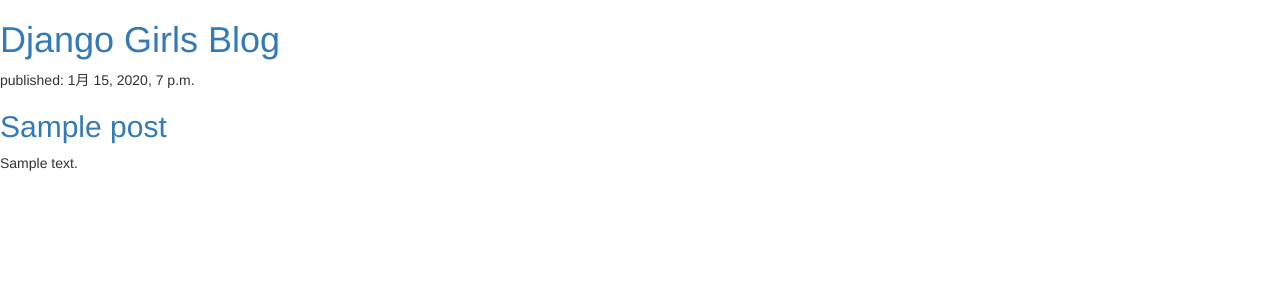
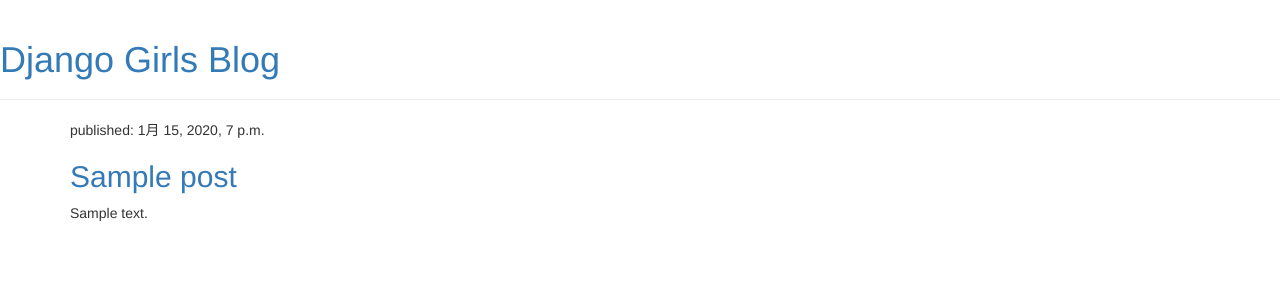
Before and after one commit to candy12t/DjangoGirls, a Django app: template blog/templates/blog/post_list.html in a window 1280 px wide. Shown: the top 300 px of the page. Run offline with Django 3.2, Linux system fonts and the light colour scheme; the template is opened without the code that fills it: values that come from a table or form of the project are taken from there, others are empty; tables that the repository leaves empty hold one stand-in row (values such as "Sample post"); some libraries are stand-ins or nearby versions.

Commit message:
google font読み込み, class

```diff
--- a/blog/templates/blog/post_list.html
+++ b/blog/templates/blog/post_list.html
@@ -10,20 +10,31 @@
     <link rel="stylesheet" href="//maxcdn.bootstrapcdn.com/bootstrap/3.2.0/css/bootstrap.min.css">
     <link rel="stylesheet" href="//maxcdn.bootstrapcdn.com/bootstrap/3.2.0/css/bootstrap-theme.min.css">
 
+    <!-- google font -->
+    <link href="//fonts.googleapis.com/css?family=Lobster&subset=latin,latin-ext" rel="stylesheet" type="text/css">
+
     <!-- css -->
     <link rel="stylesheet" href="{% static 'css/blog.css' %}">
 
   </head>
   <body>
-    <div>
+    <div class="page-header">
       <h1><a href="">Django Girls Blog</a></h1>
     </div>
-    {% for post in posts %}
-      <div>
-        <p>published: {{ post.published_date }}</p>
-        <h2><a href="">{{ post.title }}</a></h2>
-        <p>{{ post.text|linebreaksbr }}</p>
+    <div class="content container">
+      <div class="row">
+        <div class="col-md-8">
+          {% for post in posts %}
+          <div class="post">
+            <div class="date">
+              <p>published: {{ post.published_date }}</p>
+            </div>
+            <h2><a href="">{{ post.title }}</a></h2>
+            <p>{{ post.text|linebreaksbr }}</p>
+          </div>
+          {% endfor %}
+        </div>
       </div>
-    {% endfor %}
+    </div>
   </body>
 </html>
```
